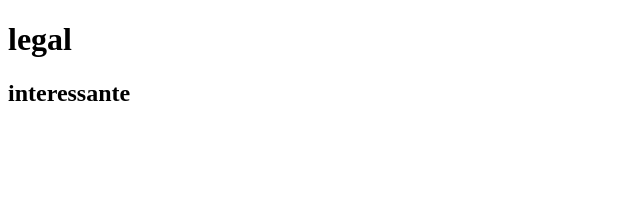
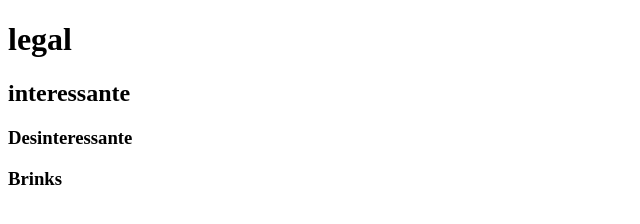
Before and after one commit to Thayna-Ferreira/demoeng1, a plain HTML site: page index.html in a window 1280 px wide. Shown: the whole page, without its empty margins (0-640 px from the left). Drawn offline with Linux system fonts and the light colour scheme.

Commit message:
ATUALIZAÇÂO
a

```diff
--- a/index.html
+++ b/index.html
@@ -9,5 +9,7 @@
 <body>
     <h1>legal </h1>
     <h2>interessante</h2>
+    <h3>Desinteressante</h3>
+        <h3>Brinks</h3>
 </body>
 </html>
```
